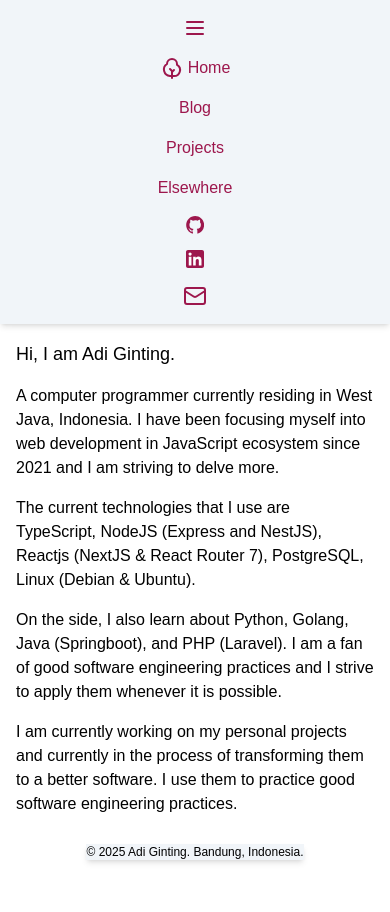
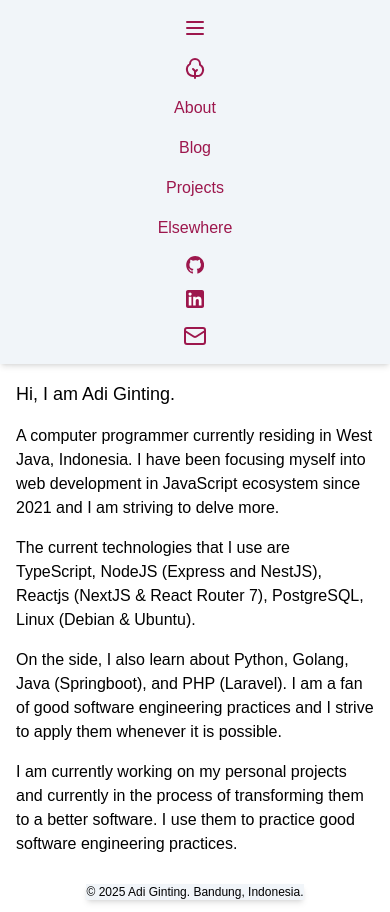
Before and after one commit to adipginting/adipginting.com, a Next.js app: page / in a window 390 px wide. Both pictures are taken after a click on the button 195 px from the left and 28 px from the top of the page. Before the commit the page ends 872 px from the top, so only its background shows below. Built offline with nearby package versions, Linux system fonts and the light colour scheme; a web font is replaced by a local one.

Commit message:
fix: add about menu entry on hamburger

```diff
--- a/src/_components/Hamburger.tsx
+++ b/src/_components/Hamburger.tsx
@@ -37,8 +37,16 @@ const Hamburger = () => {
               >
                 <div className="flex items-center gap-x-1">
                   <Shrub />
-                  Home
                 </div>
+              </Link>
+            </li>
+            <li>
+              <Link
+                href="/about"
+                className="flex justify-center w-full text-pink-800 wflex hover:text-purple-950"
+                onClick={toggleMenu}
+              >
+                <div className="flex items-center gap-x-1">About</div>
               </Link>
             </li>
             <li>
```
